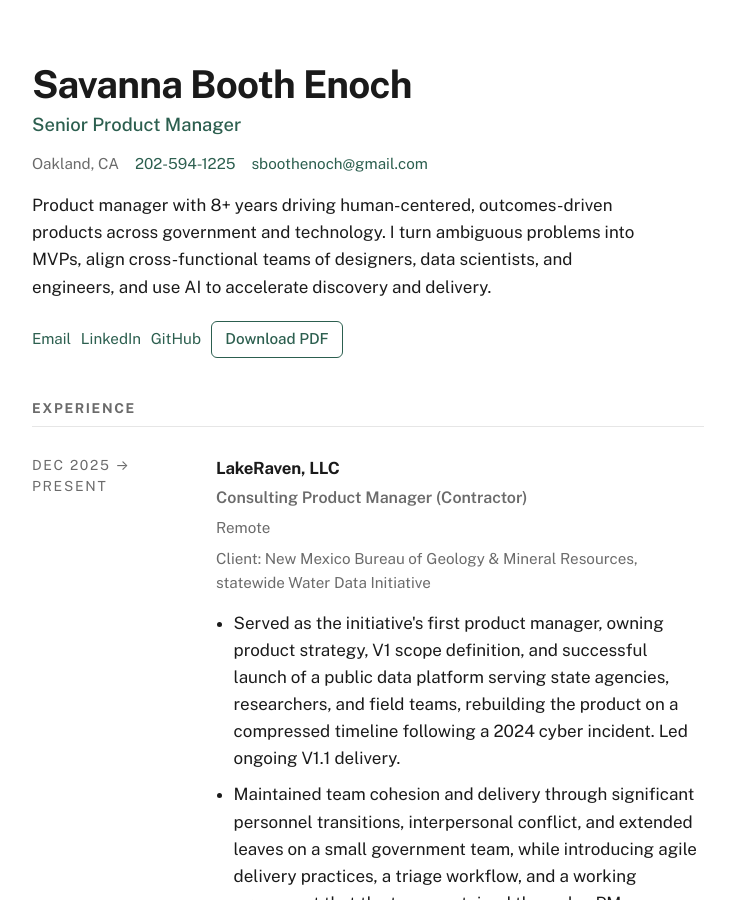
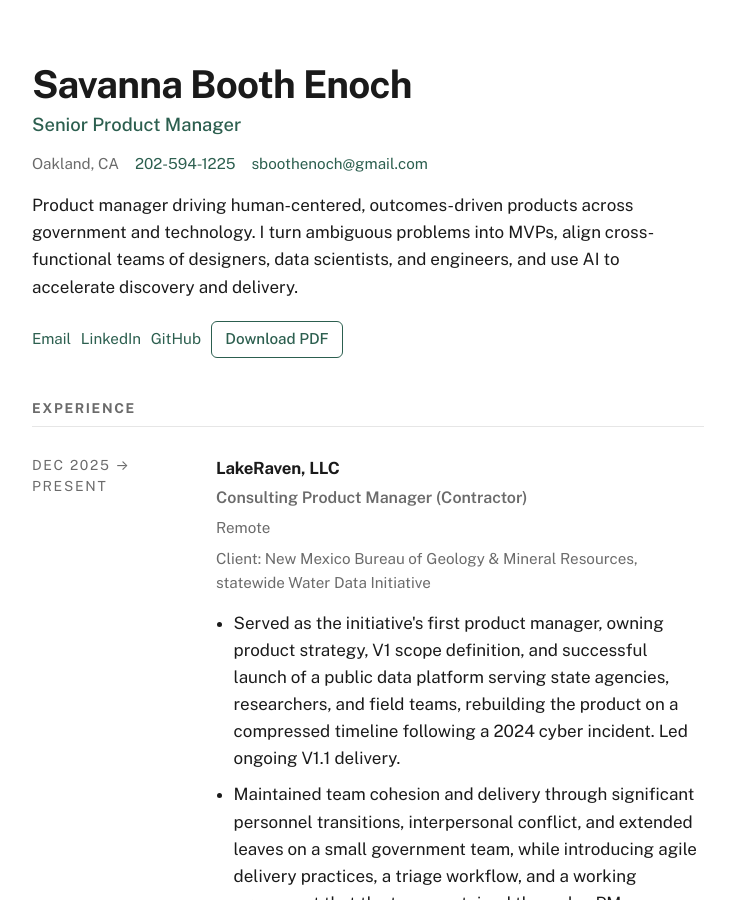
Before and after one commit to savenoch/savannaboothenoch.com, a Jekyll site: the page built from index.html, in a window 1280 px wide and 900 px high. Shown: the whole window, without its empty margins (272-1007 px from the left). Built offline with Jekyll 4.4.1, drawn with Linux system fonts in a browser that asks for light colours.

Commit message:
Update resume.yml

```diff
--- a/_data/resume.yml
+++ b/_data/resume.yml
@@ -11,7 +11,7 @@ basics:
   email: sboothenoch@gmail.com
   phone: 202-594-1225          # remove this line if you'd rather not list it publicly
   summary: >-
-    Product manager with 8+ years driving human-centered, outcomes-driven
+    Product manager driving human-centered, outcomes-driven
     products across government and technology. I turn ambiguous problems into
     MVPs, align cross-functional teams of designers, data scientists, and
     engineers, and use AI to accelerate discovery and delivery.
```
